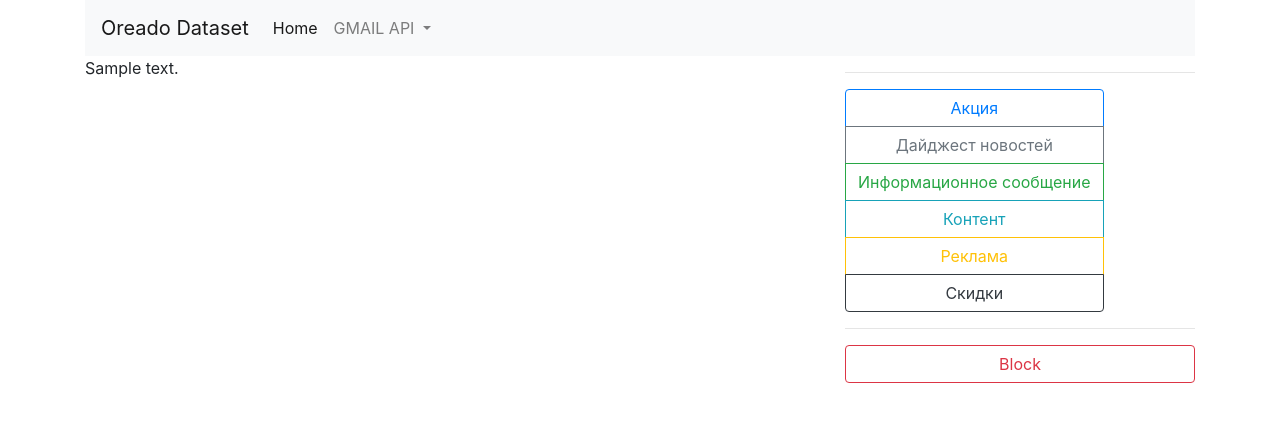
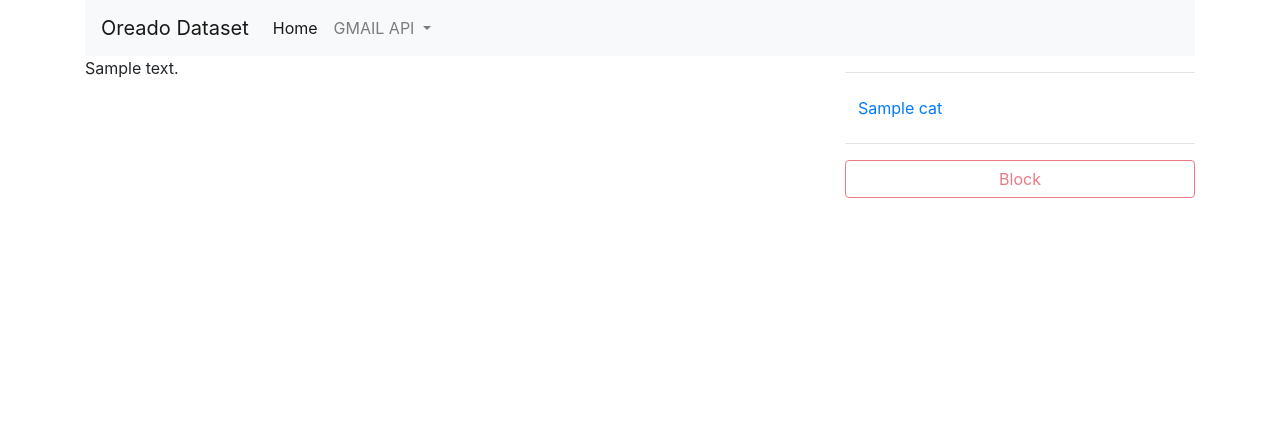
Before and after one commit to tamkovich/Oreado_backend, a Django app: template templates/auth/home.html in a window 1280 px wide. Shown: the top 422 px of the page. Run offline with Django 3.2, Linux system fonts and the light colour scheme; the template is opened without the code that fills it: most values are stand-ins (such as "Sample title", 1, 10 or a date in 2020); some libraries are stand-ins or nearby versions.

Commit message:
classify mails via btn

```diff
--- a/auth_page/urls.py
+++ b/auth_page/urls.py
@@ -1,4 +1,4 @@
-from django.urls import path
+from django.urls import path, re_path
 
 from .views import (
     clear_credentials,
@@ -6,12 +6,14 @@ from .views import (
     authorize,
     revoke,
     home,
+    classify,
 )
 
 app_name = 'auth_page'
 
 urlpatterns = [
     path('', home, name='home'),
+    re_path('^classify/(?P<cat_slug>[-\w]+)/(?P<mail_id>\d+)/$', classify, name='classify'),
     path('authorize/', authorize, name='authorize'),
     path('oauth2callback/', oauth2callback, name='oauth2callback'),
     path('revoke/', revoke, name='revoke'),
--- a/templates/auth/home.html
+++ b/templates/auth/home.html
@@ -9,16 +9,14 @@
         <div class="col-md-4 col-sm-4">
             <hr>
             <div class="btn-group-vertical">
-                <a class="btn btn-outline-primary" href="#" role="button">Акция</a>
-                <a class="btn btn-outline-secondary" href="#" role="button">Дайджест новостей</a>
-                <a class="btn btn-outline-success" href="#" role="button">Информационное сообщение</a>
-                <a class="btn btn-outline-info" href="#" role="button">Контент</a>
-                <a class="btn btn-outline-warning" href="#" role="button">Реклама</a>
-                <a class="btn btn-outline-dark" href="#" role="button">Скидки</a>
-
+                {% for cat in mail_cats %}
+                <a class="btn {{ cat.css_class }}" href="/classify/{{ cat.slug }}/{{ mail.id }}/" role="button">
+                    {{ cat.name }}
+                </a>
+                {% endfor %}
             </div>
             <hr>
-            <a class="btn btn-outline-danger btn-block" href="#" role="button">Block</a>
+            <a class="btn btn-outline-danger btn-block disabled" href="#" role="button" aria-disabled="true">Block</a>
         </div>
     </div>
 </div>
```
Also changed, not shown: auth_page/models.py (+7 -2 lines), auth_page/views.py (+13 -2 lines), auth_page/migrations/0009_auto_20190303_2035.py (added), auth_page/migrations/0010_auto_20190303_2039.py (added), auth_page/migrations/0011_gmailmails_blocked.py (added).
